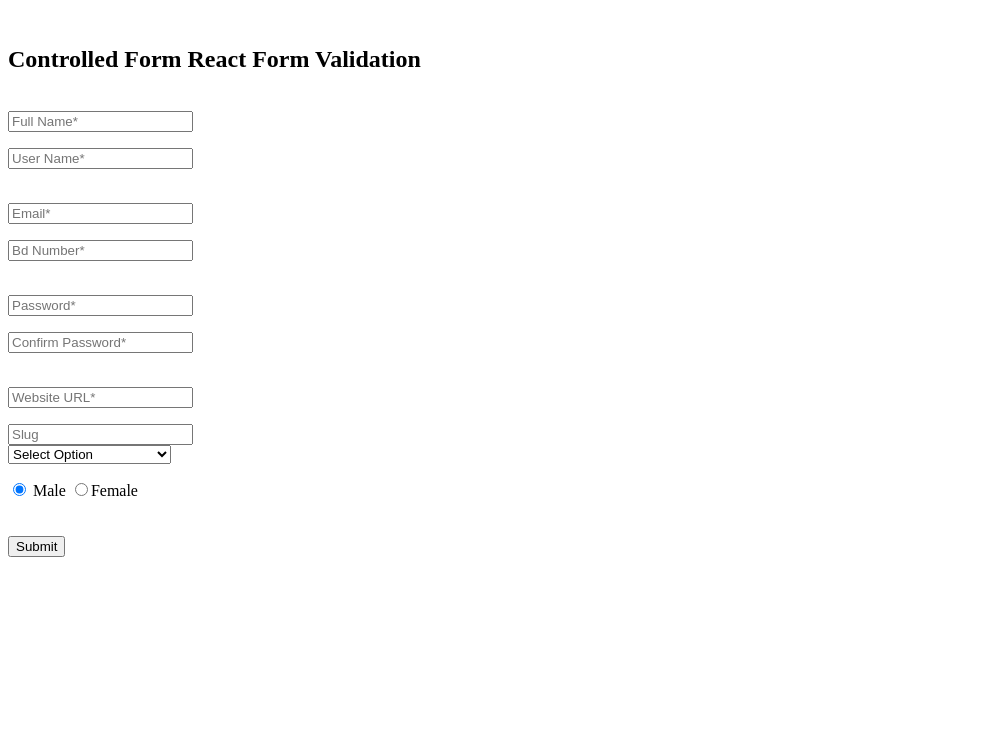
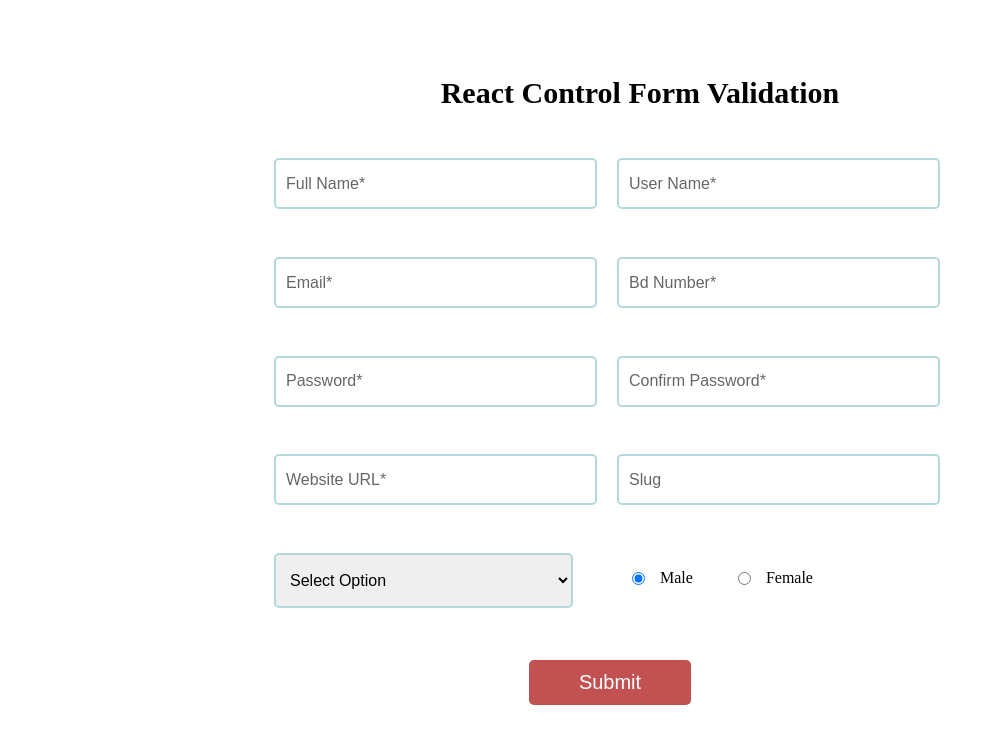
Before and after one commit to obaydullaa/form-validation, a React (Create React App) app: page / in a window 1280 px wide. Shown: the top 744 px of the page, without its empty margins (0-995 px from the left). Built offline with nearby package versions, Linux system fonts and the light colour scheme; the HTML template or start-up script is replaced by a standard one.

Commit message:
HTML markup & css style added

```diff
--- a/src/App.js
+++ b/src/App.js
@@ -1,5 +1,6 @@
 
 import ControlledForm from "./ControlledForm";
+import './index.css'
 // import UnControlledForm from "./UnControlledForm";
 
 function App() {
--- a/src/ControlledForm.js
+++ b/src/ControlledForm.js
@@ -88,7 +88,8 @@ export default function ControlledForm() {
 
         if(password === '' || !regPassword.test(password)){
                 isError = true;
-                userError.password = 'Password is Required & must be valid';
+                // userError.password = 'Password is Required & must be valid';
+                userError.password = 'At least 8 characters, start a-z then A-Z, then 0-9 & special character';
             }
 
             if( confirmPassword === '' || password !== confirmPassword){
@@ -130,14 +131,14 @@ export default function ControlledForm() {
         } = userData;
 
   return (
-    <div className='container' style={{width: 600, margin:'50pz auto'}}>
+    <div className='container'>
 
-     <h2>Controlled Form React Form Validation</h2>
+        <h2 className='formHeading'>React Control Form Validation</h2>
         {submitted && (<h2>Form Submit Successfully</h2>)}
         <br/>
-    {!submitted && (<form onSubmit={handleSubmit}>
-            <div>
-               <div>
+        {!submitted &&
+        (<form onSubmit={handleSubmit}>
+            <fieldset>
                 <input type="text"
                 placeholder='Full Name*'
                 name='fullName'
@@ -145,9 +146,10 @@ export default function ControlledForm() {
                 value={fullName}
                 onChange={handleChange}
                 />
-               </div>
                 <p style={{color: 'red'}}>{errors.fullName}</p>
-                <div>
+            </fieldset>
+
+            <fieldset>
                 <input type="text"
                 placeholder='User Name*'
                 name='userName'
@@ -155,12 +157,10 @@ export default function ControlledForm() {
                 value={userName}
                 onChange={handleChange}
                 />
-                </div>
                 <p style={{color: 'red'}}>{errors.userName}</p>
-            </div>
-            <br/>
+            </fieldset>
 
-            <div>
+            <fieldset>
                 <input type="email"
                 placeholder='Email*'
                 name='email'
@@ -169,6 +169,9 @@ export default function ControlledForm() {
                 onChange={handleChange}
                 />
                 <p style={{color: 'red'}}>{errors.email}</p>
+            </fieldset>
+
+            <fieldset>
                 <input type="number"
                 placeholder='Bd Number*'
                 name='bdNumber'
@@ -177,10 +180,9 @@ export default function ControlledForm() {
                 onChange={handleChange}
                 />
                 <p style={{color: 'red'}}>{errors.bdNumber}</p>
-            </div>
-            <br/>
+            </fieldset>
 
-            <div>
+            <fieldset>
                 <input type="password"
                 placeholder='Password*'
                 name='password'
@@ -189,6 +191,9 @@ export default function ControlledForm() {
                 onChange={handleChange}
                 />
                 <p style={{color: 'red'}}>{errors.password}</p>
+            </fieldset>
+
+            <fieldset>
                 <input type="password"
                 placeholder='Confirm Password*'
                 name='confirmPassword'
@@ -197,10 +202,9 @@ export default function ControlledForm() {
                 onChange={handleChange}
                 />
                 <p style={{color: 'red'}}>{errors.confirmPassword}</p>
-            </div>
-            <br/>
+            </fieldset>
 
-            <div>
+            <fieldset>
                 <input type="url"
                 placeholder='Website URL*'
                 name='webUrl'
@@ -209,6 +213,8 @@ export default function ControlledForm() {
                 onChange={handleChange}
                 />
                 <p style={{color: 'red'}}>{errors.webUrl}</p>
+            </fieldset>
+            <fieldset>
                 <input type="text"
                 placeholder='Slug'
                 name='webSlug'
@@ -216,9 +222,9 @@ export default function ControlledForm() {
                 value={webSlug}
                 onChange={handleChange}
                 />
-                {/* <p style={{color: 'red'}}>{errors.webSlug}</p> */}
-            </div>
-            <div>
+            </fieldset>
+
+            <fieldset>
                 <select
                 name="profession"
                 id="profession"
@@ -232,7 +238,11 @@ export default function ControlledForm() {
                     <option value="wpDeveloper">Wordpress Developer</option>
                 </select>
                 <p style={{color: 'red'}}>{errors.profession}</p>
-                <div>
+            </fieldset>
+
+            <fieldset>
+                <div className='radioBtnWrap'>
+                    <div className='singleRadio'>
                         <input type="radio"
                         name='gender'
                         id='gender'
@@ -242,7 +252,9 @@ export default function ControlledForm() {
                         onChange={handleChange}
                         />
                         <label htmlFor="male"> Male </label>
+                    </div>
 
+                <div className='singleRadio'>
                     <input type="radio"
                         name='gender'
                         value='female'
@@ -251,12 +263,12 @@ export default function ControlledForm() {
                         onChange={handleChange}
                         />
                         <label htmlFor="female">Female</label>
-
                 </div>
                 </div>
-            <br/>
-            <br/>
-            <button type='submit' value='submit'>Submit</button>
+            </fieldset>
+            <div className="button-wrap">
+                <button className='submitBtn' type='submit' value='submit'>Submit</button>
+            </div>
         </form>)}
     </div>
   )
--- a/src/index.css
+++ b/src/index.css
@@ -1,3 +1,91 @@
-input {
-  width: 50%;
+.container  {
+ width: 700px;
+ margin: 50px auto;
 }
+h2.formHeading {
+  text-align: center;
+  font-size: 30px;
+}
+.container form {
+  display: flex;
+  display: -webkit-box;
+  display: -ms-flexbox;
+  display: -webkit-flex;
+  flex-wrap: wrap;
+  margin-left: -30px;
+  padding-right: 8px;
+  width: 700px;
+}
+.container fieldset {
+  display: flex;
+  flex-direction: column;
+  border: 0;
+  width: 45%;
+}
+
+.container fieldset input {
+  height: 15px;
+  width: 95%;
+  border-radius: 5px;
+  padding: 16px 10px;
+  font-size: 1rem;
+  transition-property: all;
+  transition-duration: 150ms;
+  border: 2px solid;
+  border-color: #b3d9db;
+}
+.container fieldset select {
+  width: 95%;
+  border-radius: 5px;
+  padding: 16px 10px;
+  font-size: 1rem;
+  border: 2px solid;
+  border-color: #b3d9db;
+}
+.container fieldset select:focus {
+  border-color:  #6ad9df;
+  outline: none !important;
+}
+
+.container fieldset input::placeholder {
+  color: rgb(105, 101, 101);
+}
+/* .container fieldset > select option::placeholder {
+  color: rgb(196, 189, 189);
+} */
+.container fieldset input:focus {
+  border-color:  #6ad9df;
+  outline: none !important;
+}
+
+.container fieldset .radioBtnWrap {
+  display: flex;
+  margin-top: 16px;
+}
+.singleRadio {
+  display: flex;
+  margin-right: 30px;
+}
+
+.singleRadio input {
+  margin: 2px 15px;
+}
+.button-wrap button.submitBtn {
+  border: 0;
+  background: #c25251;
+  padding: 11px 50px;
+  font-size: 20px;
+  color: #fff;
+  border-radius: 5px;
+  transform: .3s all;
+  cursor: pointer
+}
+.button-wrap button.submitBtn:hover {
+  background: #ab5e5e;;
+}
+
+.button-wrap {
+  width: 100%;
+  text-align: center;
+  margin-top: 10px;
+}
```
Lines whose indentation alone changed are shown as unchanged.
